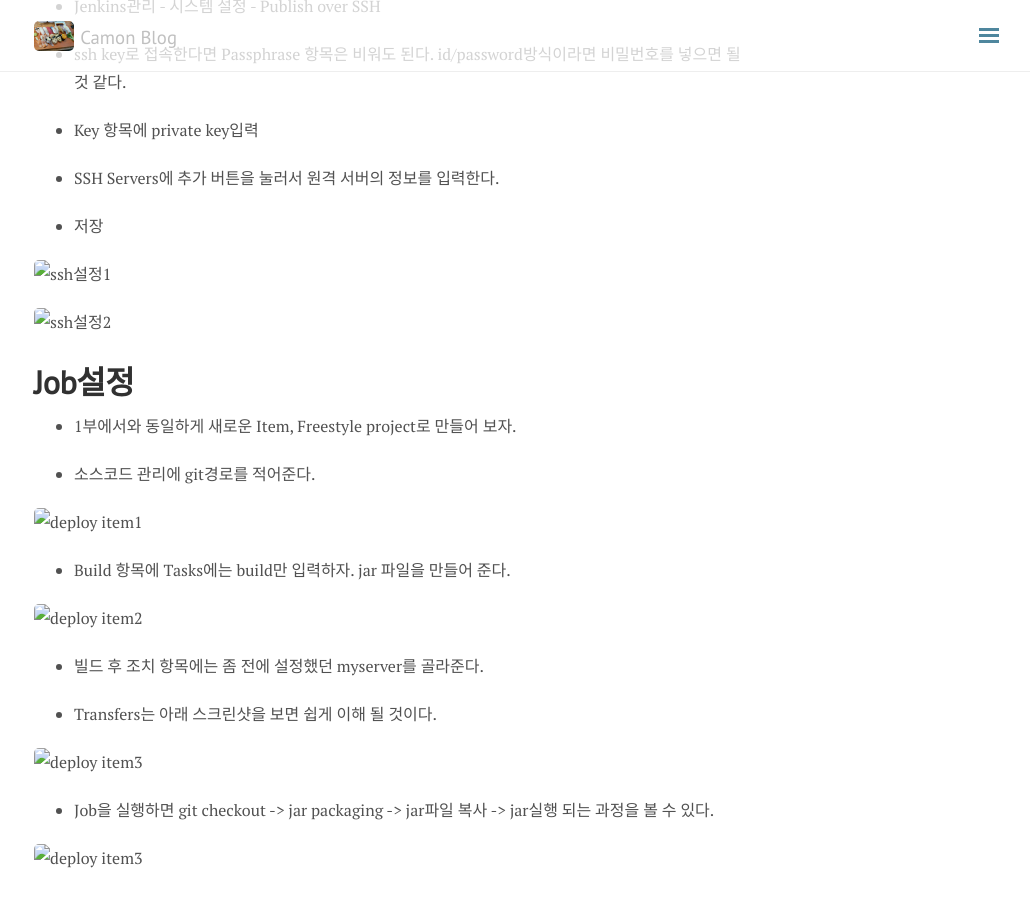
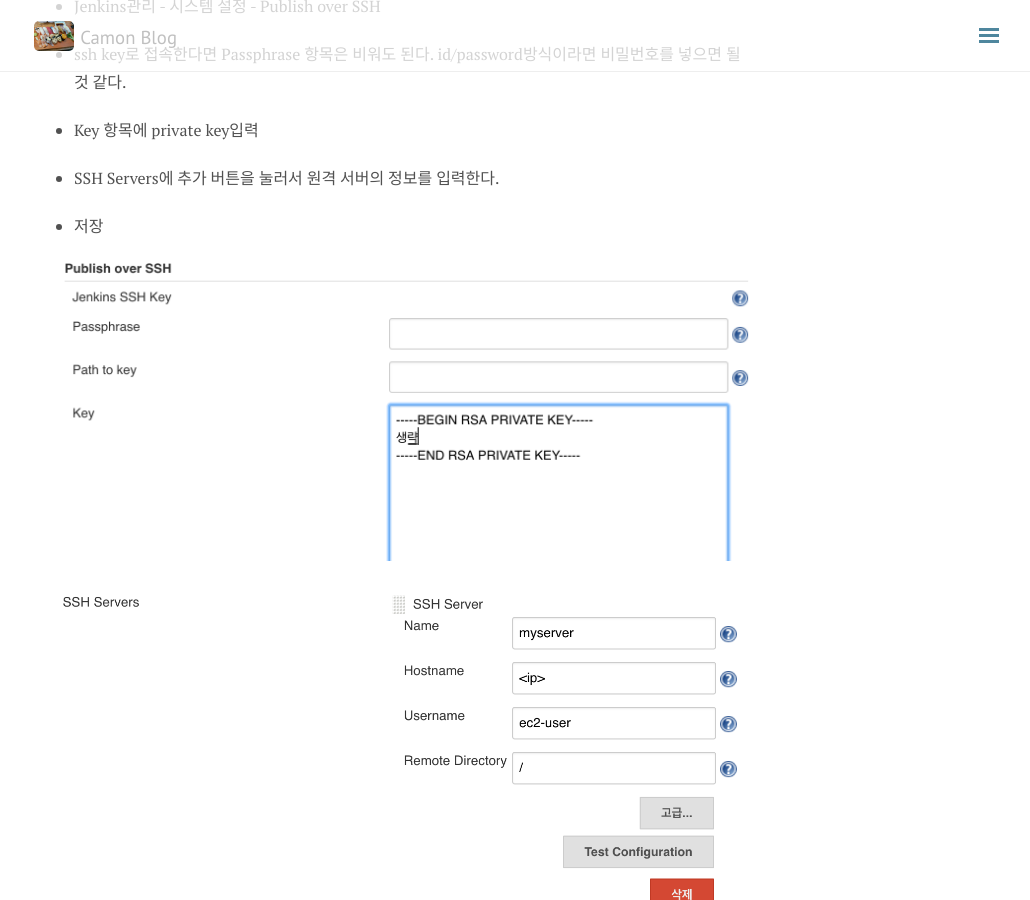
Before and after one commit to camon85/camon85.github.io, a Jekyll site: the page built from _posts/2017-03-12-jenkins-02.md, in a window 1280 px wide and 900 px high, scrolled down 413 px. Shown: the whole window, without its empty margins (246-1276 px from the left). Built offline with Jekyll 4.4.1, drawn with Linux system fonts in a browser that asks for light colours; nearby versions of some CDN libraries; comment, search, counter and statistics services are not loaded.

Commit message:
이미지 경로 수정 테스트

```diff
--- a/_posts/2017-03-12-jenkins-02.md
+++ b/_posts/2017-03-12-jenkins-02.md
@@ -22,9 +22,9 @@ Publish over ssh plugin 설치는 했다고 가정한다.
 
 - 저장
 
-![ssh설정1](../public/img/jenkins/ssh-setting1.png)
+![ssh설정1](/public/img/jenkins/ssh-setting1.png)
 
-![ssh설정2](../public/img/jenkins/ssh-setting2.png)
+![ssh설정2](/public/img/jenkins/ssh-setting2.png)
 
 
 # Job설정
@@ -33,21 +33,21 @@ Publish over ssh plugin 설치는 했다고 가정한다.
 - 소스코드 관리에 git경로를 적어준다.
 
 
-![deploy item1](../public/img/jenkins/deploy-item1.png)
+![deploy item1](/public/img/jenkins/deploy-item1.png)
 
 - Build 항목에 Tasks에는 build만 입력하자. jar 파일을 만들어 준다.
 
-![deploy item2](../public/img/jenkins/deploy-item2.png)
+![deploy item2](/public/img/jenkins/deploy-item2.png)
 
 - 빌드 후 조치 항목에는 좀 전에 설정했던 myserver를 골라준다.
 
 - Transfers는 아래 스크린샷을 보면 쉽게 이해 될 것이다.
 
-![deploy item3](../public/img/jenkins/deploy-item3.png)
+![deploy item3](/public/img/jenkins/deploy-item3.png)
 
 - Job을 실행하면 git checkout -> jar packaging -> jar파일 복사 -> jar실행 되는 과정을 볼 수 있다.
 
-![deploy item3](../public/img/jenkins/deploy-item4.png)
+![deploy item3](/public/img/jenkins/deploy-item4.png)
 
 
 # 문제점
```
